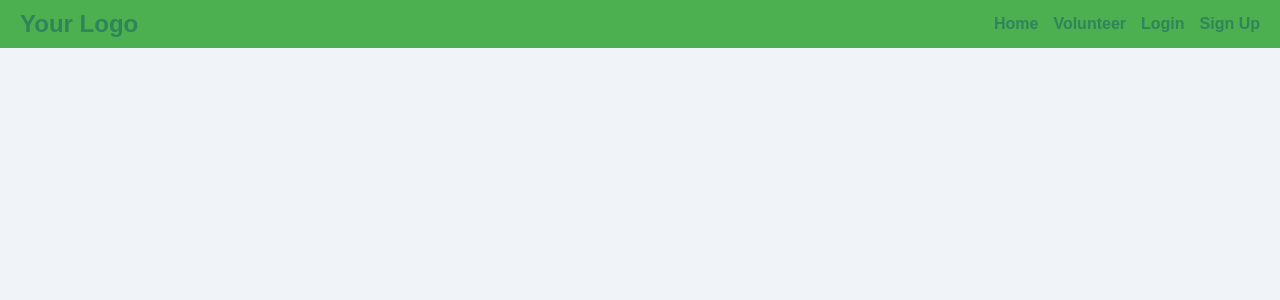
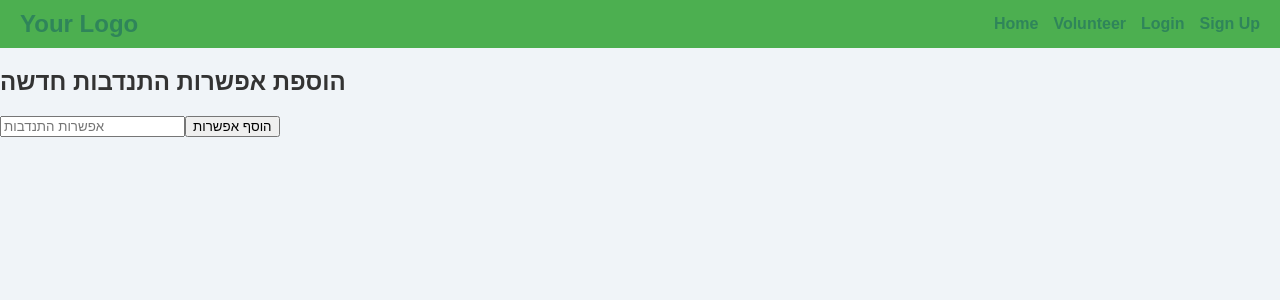
Before and after one commit to brachi2002/latet-lalev, a React (Create React App) app: page /add-volunteer-option in a window 1280 px wide. Shown: the top 300 px of the page. Built offline with nearby package versions, Linux system fonts and the light colour scheme; no server answers.

Commit message:
Add new components and update existing ones

```diff
--- a/src/App.js
+++ b/src/App.js
@@ -6,6 +6,9 @@ import Login from './components/Login';
 import Signup from './components/Signup';
 import Dashboard from './components/Dashboard';
 import VolunteerForm from './components/VolunteerForm';
+import VolunteerList from './components/VolunteerList';
+import AddVolunteerOption from './components/AddVolunteerOption';
+import ManageEvents from './components/ManageEvents';
 import './styles.css';
 
 function App() {
@@ -19,6 +22,9 @@ function App() {
           <Route path="/signup" element={<Signup />} />
           <Route path="/dashboard" element={<Dashboard />} />
           <Route path="/volunteer" element={<VolunteerForm />} />
+          <Route path="/volunteers" element={<VolunteerList />} />
+          <Route path="/add-volunteer-option" element={<AddVolunteerOption />} />
+          <Route path="/manage-events" element={<ManageEvents />} />
         </Routes>
       </div>
     </Router>
--- /dev/null
+++ b/src/components/AddVolunteerOption.js
@@ -0,0 +1,42 @@
+// AddVolunteerOption.js
+import React, { useState } from 'react';
+import { useNavigate } from 'react-router-dom';
+import { db } from '../firebase';
+import { collection, addDoc } from 'firebase/firestore';
+
+const AddVolunteerOption = () => {
+    const [volunteerOption, setVolunteerOption] = useState('');
+    const navigate = useNavigate();
+
+    const handleSubmit = async (e) => {
+        e.preventDefault();
+
+        try {
+            await addDoc(collection(db, 'volunteerOptions'), {
+                volunteerOption,
+            });
+            alert('האפשרות להתנדבות נוספה בהצלחה!');
+            navigate('/'); // לחזור לדף הבית אחרי הוספה מוצלחת
+        } catch (error) {
+            console.error('שגיאה בהוספת אפשרות התנדבות: ', error);
+        }
+    };
+
+    return (
+        <div>
+            <h2>הוספת אפשרות התנדבות חדשה</h2>
+            <form onSubmit={handleSubmit}>
+                <input
+                    type="text"
+                    value={volunteerOption}
+                    onChange={(e) => setVolunteerOption(e.target.value)}
+                    placeholder="אפשרות התנדבות"
+                    required
+                />
+                <button type="submit">הוסף אפשרות</button>
+            </form>
+        </div>
+    );
+};
+
+export default AddVolunteerOption;
--- a/src/components/Home.js
+++ b/src/components/Home.js
@@ -1,14 +1,30 @@
 import React from 'react';
 import { Link } from 'react-router-dom';
-import './styles.css';
+import { useAuthState } from 'react-firebase-hooks/auth';
+import { auth } from '../firebase';
 
 const Home = () => {
+    const [user] = useAuthState(auth);
+
+    // בדיקה האם המשתמש הוא אדמין
+    const isAdmin = user && user.email === 'brachi3272@gmail.com'; // להחליף עם האימייל של האדמין
+
     return (
         <div className="home-container">
             <header className="home-header">
                 <h1>ברוכים הבאים לעמותת עולים חדשים</h1>
                 <p>תמיכה וסיוע לעולים חדשים בארץ</p>
                 <Link to="/services" className="main-button">גלה עוד</Link>
+                {isAdmin && (
+                    <div className="admin-panel">
+                        <h3>תפריט אדמין</h3>
+                        <ul>
+                            <li><Link to="/volunteers">רשימת מתנדבים</Link></li>
+                            <li><Link to="/add-volunteer-option">הוספת אפשרות התנדבות</Link></li>
+                            <li><Link to="/manage-events">ניהול אירועים</Link></li>
+                        </ul>
+                    </div>
+                )}
             </header>
         </div>
     );
--- /dev/null
+++ b/src/components/ManageEvents.js
@@ -0,0 +1,13 @@
+// ManageEvents.js
+import React from 'react';
+
+const ManageEvents = () => {
+    return (
+        <div>
+            <h2>ניהול אירועים</h2>
+            <p>כאן תוכל לנהל אירועים ולערוך אותם.</p>
+        </div>
+    );
+};
+
+export default ManageEvents;
--- /dev/null
+++ b/src/components/VolunteerList.js
@@ -0,0 +1,40 @@
+// VolunteerList.js
+import React, { useEffect, useState } from 'react';
+import { useAuthState } from 'react-firebase-hooks/auth';
+import { auth, db } from '../firebase';
+import { collection, getDocs } from 'firebase/firestore';
+
+const VolunteerList = () => {
+    const [user] = useAuthState(auth);
+    const [volunteers, setVolunteers] = useState([]);
+
+    useEffect(() => {
+        const fetchVolunteers = async () => {
+            const volunteersSnapshot = await getDocs(collection(db, 'volunteers'));
+            const volunteersList = volunteersSnapshot.docs.map(doc => ({
+                id: doc.id,
+                ...doc.data()
+            }));
+            setVolunteers(volunteersList);
+        };
+
+        fetchVolunteers();
+    }, []);
+
+    return (
+        <div>
+            <h2>רשימת מתנדבים</h2>
+            <ul>
+                {volunteers.map(volunteer => (
+                    <li key={volunteer.id}>
+                        <p>שם: {volunteer.name}</p>
+                        <p>דוא"ל: {volunteer.email}</p>
+                        <p>אפשרות התנדבות: {volunteer.volunteerOption}</p>
+                    </li>
+                ))}
+            </ul>
+        </div>
+    );
+};
+
+export default VolunteerList;
```
Lines whose indentation alone changed are shown as unchanged.
